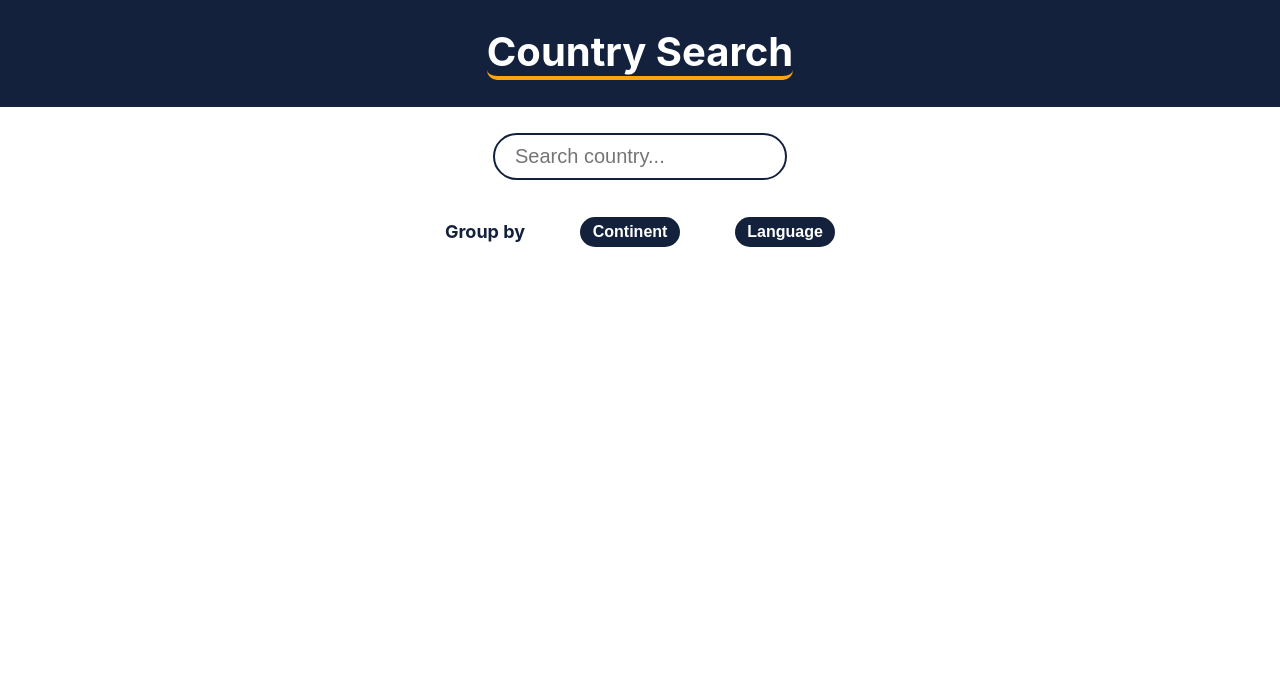
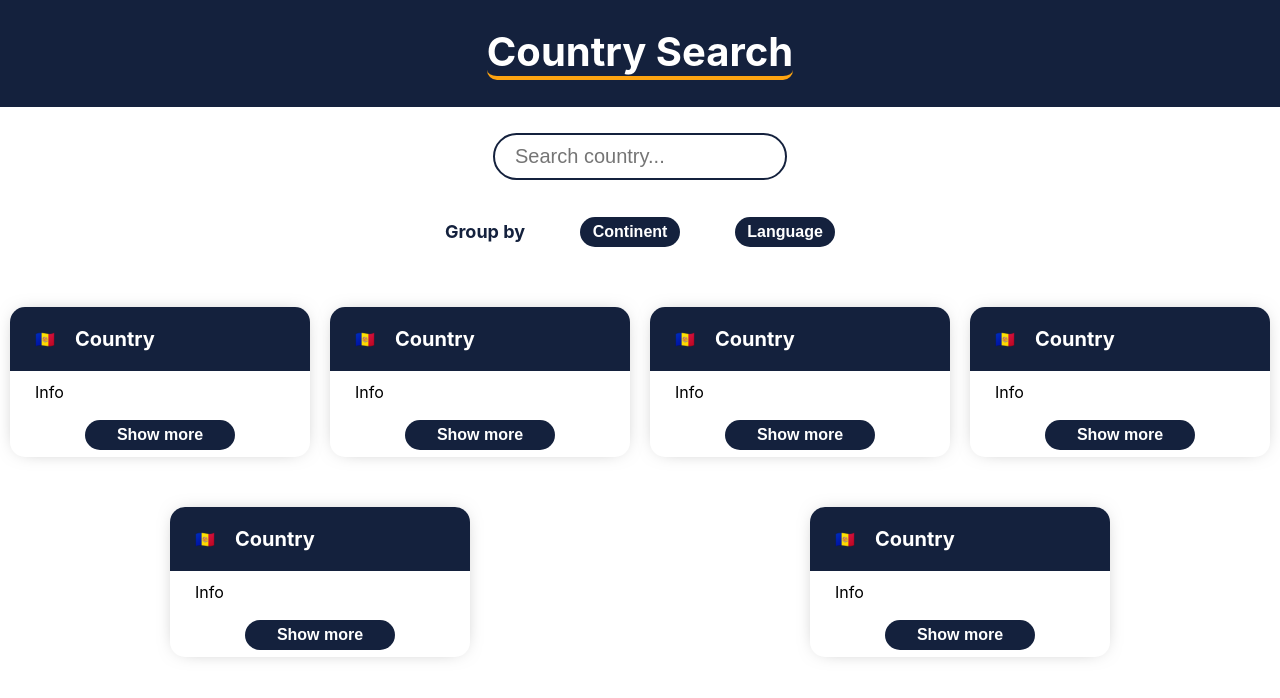
Before and after one commit to nicoolas-ps/kimche-dev-challenge, a React (Create React App) app in the folder kimchechallenge/: page / in a window 1280 px wide. Shown: the top 698 px of the page. Built offline with nearby package versions, Linux system fonts and the light colour scheme.

Commit message:
Feature: Card component

```diff
--- a/kimchechallenge/src/App.js
+++ b/kimchechallenge/src/App.js
@@ -4,7 +4,7 @@ import { ApolloProvider } from "@apollo/react-hooks";
 import { Home } from "./pages/Home";
 
 const client = new ApolloClient({
-  uri: "https://48p1r2roz4.sse.codesandbox.io",
+  uri: "https://countries.trevorblades.com",
 });
 
 const App = () => (
--- /dev/null
+++ b/kimchechallenge/src/components/Card/index.js
@@ -0,0 +1,21 @@
+import React from "react";
+import "./style.css";
+
+export const Card = () => {
+  return (
+    <div className="card-bg">
+      <div className="card-header">
+        <span role="img" aria-label="🇦🇩">
+        🇦🇩
+        </span>
+        <h3>Country</h3>
+      </div>
+      <div className="card-content">
+        Info
+      </div>
+      <div className="card-button">
+        <button>Show more</button>
+      </div>
+    </div>
+  );
+}
--- /dev/null
+++ b/kimchechallenge/src/components/Card/style.css
@@ -0,0 +1,63 @@
+.card-bg {
+  display: flex;
+  flex-flow: column;
+  width: 300px;
+  height: 150px;
+  background-color: #FFF;
+  box-shadow: 0 0 20px -10px rgb(0, 0, 0, 0.5);
+  border-radius: 15px;
+  margin-bottom: 50px;
+}
+
+.card-header {
+  display: flex;
+  flex-direction: row;
+  align-items: center;
+  padding-left: 25px;
+  padding-right: 25px;
+  border-radius: 15px 15px 0 0;
+  background-color: #14213D;
+}
+
+.card-header span {
+  color: #FFF;
+  margin-right: 20px;
+}
+
+.card-header h3 {
+  color: #fff;
+  font-size: 20px;
+}
+
+.card-content {
+  display: flex;
+  align-items: center;
+  padding-left: 25px;
+  padding-right: 25px;
+  height: 100%;
+}
+
+.card-button {
+  display: flex;
+  justify-content: center;
+  align-items: center;
+  height: 100%;
+}
+
+.card-button button {
+  font-size: 16px;
+  font-weight: bold;
+  border: 0;
+  color: #FFF;
+  background-color: #14213D;
+  width: 150px;
+  height: 30px;
+  outline: none;
+  border-radius: 25px;
+  transition: 0.3s ease-in-out;
+}
+
+.card-button button:hover {
+  background-color: #FCA311;
+  color: #14213D;
+}
--- a/kimchechallenge/src/pages/Home/index.js
+++ b/kimchechallenge/src/pages/Home/index.js
@@ -1,7 +1,15 @@
 import React from "react";
 import "./style.css";
+import { Card } from "../../components/Card";
 
 export const Home = () => {
+
+  const showItems = () => {
+    return(
+      <Card />
+    );
+  }
+
   return (
     <div className="home-bg">
       <div className="home-header">
@@ -17,6 +25,14 @@ export const Home = () => {
           <button>Language</button>
         </div>
       </div>
+      <div className="home-items">
+        <Card />
+        <Card />
+        <Card />
+        <Card />
+        <Card />
+        <Card />
+      </div>
     </div>
   );
 }
--- a/kimchechallenge/src/pages/Home/style.css
+++ b/kimchechallenge/src/pages/Home/style.css
@@ -78,3 +78,11 @@
   background-color: #FCA311;
   color: #14213D;
 }
+
+.home-items {
+  display: flex;
+  flex-direction: row;
+  justify-content: space-around;
+  flex-flow: wrap;
+  margin: 50px auto;
+}
```
